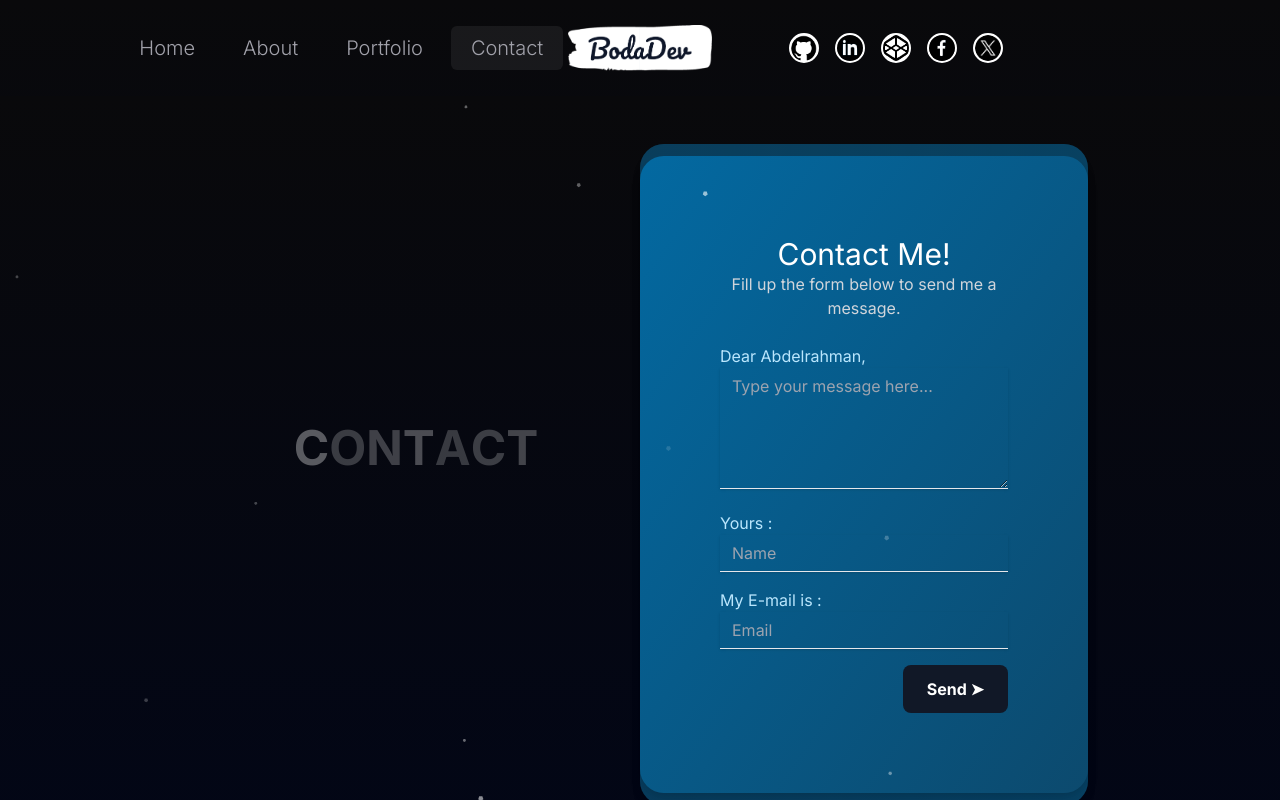
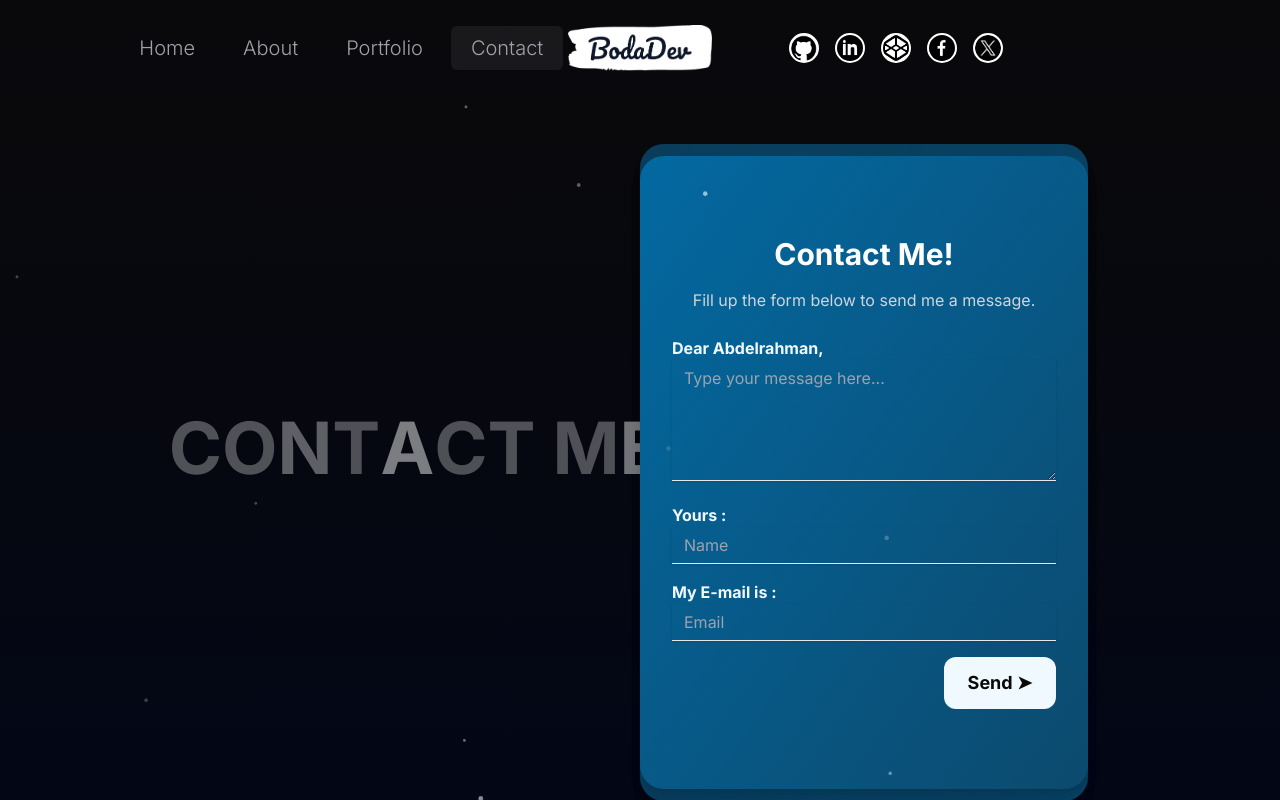
Before and after one commit to ar-refai/js-react-next-portfolio-, a Next.js app: page /contact in a window 1280 px wide. Built offline with nearby package versions, Linux system fonts and the light colour scheme.

Commit message:
final touch

```diff
--- a/src/app/about/page.jsx
+++ b/src/app/about/page.jsx
@@ -224,31 +224,31 @@ const AboutPage = () => {
                   {/* JOB#1 */}
                   <div>
                     {/* JOB TITLE */}
-                    <div className="bg-white p-3 font-semiBold rounded-b-lg rounded-s-lg w-fit">Full Stack Web Developer</div>
+                    <div className="bg-white p-3 font-semiBold text-md md:text-lg rounded-b-lg rounded-s-lg w-fit">Full Stack Web Developer</div>
                     {/* JOB DESC */}
-                    <div className="p-3 text-sm text-white  italic">Juncky Coders, a Local tech firm in Suez that specializes in providing a range of online services to users specially web projects. It was my first job in tech field ever! </div>
+                    <div className="p-3 text-[12px] md:text-sm text-white italic">Juncky Coders, a Local tech firm in Suez that specializes in providing a range of online services to users specially web projects. It was my first job in tech field ever! </div>
                     {/* JOB DATE */}
-                    <div className="p-3 text-sky-400 text-sm font-semiBold">
+                    <div className="p-3 text-sky-400 text-[12px] md:text-sm font-semiBold">
                       2018 {'-->'} 2020 (2 years)
 
                     </div>
                     {/* COMPANY NAME */}
-                    <div className="p-1 rounded bg-white text-sm font-semiBold w-fit">Junkey Coders</div>
+                    <div className="p-1 rounded bg-white text-[12px] md:text-sm font-semiBold w-fit">Junkey Coders</div>
                   </div>
                   {/* JOB#2 */}
                   {/* JOB TITLE */}
                   <div className="pt-48 pb-20">
-                    <div className="bg-white  p-3 font-semiBold rounded-b-lg rounded-s-lg w-fit">Front End Web Developer <span className='text-sky-400'>
+                    <div className="bg-white  p-3 font-semiBold text-md md:text-lg rounded-b-lg rounded-s-lg w-fit">Front End Web Developer <span className='text-sky-400'>
                     (freelancer)</span>
                       </div>
                     {/* JOB DESC */}
-                    <div className="p-3 text-sm text-white italic">Worked as a freelancer on several websites and fixed alot of bugs in design and delivered very good services to my clients. </div>
+                    <div className="p-3 text-[12px] md:text-sm text-white italic">Worked as a freelancer on several websites and fixed alot of bugs in design and delivered very good services to my clients. </div>
                     {/* JOB DATE */}
-                    <div className="p-3 text-sky-400 text-sm font-semiBold">
+                    <div className="p-3 text-sky-400 text-[12px] md:text-sm font-semiBold">
                     2020 {'-->'} 2022 (2 years)
                     </div>
                     {/* COMPANY NAME */}
-                    <div className="p-1 rounded bg-white text-sm font-semiBold w-fit mb-96">Fiverr inc</div>
+                    <div className="p-1 rounded bg-white text-[12px] md:text-sm font-semiBold w-fit mb-96">Fiverr inc</div>
                   </div>
                 </motion.div>
                 {/* CENTER */}
@@ -265,15 +265,15 @@ const AboutPage = () => {
                 <motion.div className="w-1/3 " initial={{ x: '300px' }} animate={isSkillRefInView ? { x: 0 } : {}} transition={{ delay: 0.5 }}>
                   <div className="pt-48">
                     {/* JOB TITLE */}
-                    <div className="bg-white  p-3 font-semiBold rounded-b-lg rounded-e-lg w-fit">DB Administrator and Web Developer</div>
+                    <div className="bg-white  p-3 font-semiBold text-md md:text-lg rounded-b-lg rounded-e-lg w-fit">DB Administrator and Web Developer</div>
                     {/* JOB DESC */}
-                    <div className="p-3 text-sm text-white italic">I was A DB administrator and created some web applications using react js , next js sanity cms , php , laravel and my SQL using alot of third parties , tools and APIs. </div>
+                    <div className="p-3 text-[12px] md:text-sm text-white italic">I was A DB administrator and created some web applications using react js , next js sanity cms , php , laravel and my SQL using alot of third parties , tools and APIs. </div>
                     {/* JOB DATE */}
-                    <div className="p-3 text-sky-400 text-sm font-semiBold">
+                    <div className="p-3 text-sky-400 text-[12px] md:text-sm font-semiBold">
                       2022 {'-->'} 2024
                     </div>
                     {/* COMPANY NAME */}
-                    <div className="p-1 rounded bg-white text-sm font-semiBold w-fit">Egyptian Army</div>
+                    <div className="p-1 rounded bg-white text-[12px] md:text-sm font-semiBold w-fit">Egyptian Army</div>
                   </div>
                 </motion.div>
 
--- a/src/app/contact/page.jsx
+++ b/src/app/contact/page.jsx
@@ -8,7 +8,7 @@ import emailjs from '@emailjs/browser';
 
 const ContactPage = () => {
   // INTRO TEXT
-  const TEXT = "CONTACT";
+  const TEXT = "CONTACT ME";
   // SUCCESS ERROR MESSAGES
   const [success, setSuccess] = useState(false);
   const [error, setError] = useState(false);
@@ -46,35 +46,35 @@ const ContactPage = () => {
     >
       <div className="h-full flex flex-col lg:flex-row px-4 sm:px-8 md:px-12 lg:px-20 xl:px-48">
         {/* TEXT CONTAINER  */}
-        <div className="h-1/6 lg:h-[calc(100vh-96px)] lg:w-1/2 text-5xl font-bold flex items-center justify-center text-center">
+        <div className="h-1/6 lg:h-[calc(100vh-96px)] lg:w-1/2 text-4xl md:text-7xl font-bold flex items-center justify-center text-center">
           {TEXT.split('').map((letter, i) => (
             <motion.span
-              initial={{ opacity: [0.4, 1] }}
-              animate={{ opacity: 0.2 }}
-              transition={{ duration: 1, repeat: Infinity, type: 'spring', stiffness: 100, damping: 48, delay: i * 0.5 }}
+            initial ={{opacity:[0.5,1]}}
+            animate={{opacity:0.3}}
+            transition={{duration:1 ,repeat:Infinity , type: 'spring', stiffness: 80, damping:12 ,delay:i*0.5}}
               key={i}>
-              {letter}
+              {letter === ' ' ? '\u00A0' : letter}
             </motion.span>
           ))}
         </div>
         {/* FORM CONTAINER */}
-        <div className="h-5/6 lg:h-full lg:w-1/2 bg-">
+        <div className="h-5/6 lg:h-full lg:w-1/2 scale-[0.8] md:scale-100">
           <motion.div>
-            <div className="py-6 flex flex-col justify-center sm:py-12">
-              <div className="relative group py-3 sm:max-w-xl sm:mx-auto">
+            <div className="py-6 flex flex-col justify-center sm:py-12 ">
+              <div className="relative group py-3 sm:max-w-xl sm:mx-auto ">
                 {/* THE UNDER CARD #1 */}
                 <motion.div
-                  className="absolute inset-0 bg-gradient-to-r from-sky-800 opacity-50 to-sky-900 shadow-lg transform group-hover:rotate-6  rounded-lg sm:rounded-3xl duration-200 ease-out transition-all">
+                  className="absolute px-2 inset-0 bg-gradient-to-r from-sky-800 opacity-50 to-sky-900 shadow-lg transform group-hover:rotate-6  rounded-lg sm:rounded-3xl duration-200 ease-out transition-all">
                 </motion.div>
                 {/* THE UNDER CARD #2 */}
                 <motion.div
-                  className="absolute inset-0 bg-gradient-to-r from-sky-900 opacity-50 to-sky-800 shadow-lg transform group-hover:rotate-12 rounded-lg sm:rounded-3xl duration-200 ease-out transition-all">
+                  className="absolute px-2 inset-0 bg-gradient-to-r from-sky-900 opacity-50 to-sky-800 shadow-lg transform group-hover:rotate-12 rounded-lg sm:rounded-3xl duration-200 ease-out transition-all">
                 </motion.div>
                 {/* THE UPPER CARD */}
-                <motion.div className="text-white relative px-4 py-10 bg-gradient-to-br from-sky-700 to-sky-900 shadow-lg rounded-lg sm:rounded-3xl sm:p-20 duration-200 ease-out transition-all group-hover:rotate-2">
+                <motion.div className="text-white px-6 md:px-8 relative py-10 bg-gradient-to-br from-sky-700 to-sky-900 shadow-lg rounded-lg sm:rounded-3xl sm:p-20 duration-200 ease-out transition-all group-hover:rotate-2">
 
                   <div className="text-center pb-6">
-                    <h1 className="text-3xl">Contact Me!</h1>
+                    <h1 className="text-3xl font-bold mb-4">Contact Me!</h1>
 
                     <p className="text-gray-300">
                       Fill up the form below to send me a message.
@@ -82,18 +82,18 @@ const ContactPage = () => {
                   </div>
 
                   <form ref={form} onSubmit={sendEmail}>
-                    <label className="font-semiBold text-sky-200" htmlFor="msg"> Dear Abdelrahman, </label>
+                    <label className="font-semiBold text-sky-50  font-bold" htmlFor="msg"> Dear Abdelrahman, </label>
                     <textarea id='msg'
                       className="shadow mb-4 min-h-0 appearance-none  bg-transparent border-b h-64 w-full py-2 px-3 text-gray-100 leading-tight focus:outline-none focus:border-sky-200 transition-all ease-out duration-200"
                       type="text" placeholder="Type your message here..." name="user-message" style={{height: 121}}></textarea>
 
-                    <label className="font-semiBold text-sky-200" htmlFor="name">Yours : </label>
+                    <label className="font-semiBold text-sky-50  font-bold" htmlFor="name">Yours : </label>
 
                     <input id='name'
                       className="shadow mb-4 appearance-none bg-transparent border-b w-full py-2 px-3 text-gray-100 leading-tight focus:outline-none focus:border-sky-400 transition-all ease-out duration-200"
                       type="text" placeholder="Name" name="user-name" />
 
-                      <label className="font-semiBold text-sky-200" htmlFor="email">My E-mail is : </label>
+                      <label className="font-semiBold text-sky-50  font-bold" htmlFor="email">My E-mail is : </label>
                     <input id="email"
                       className="shadow mb-4 appearance-none bg-transparent border-b w-full py-2 px-3 text-gray-100 leading-tight focus:outline-none focus:border-sky-400 transition-all ease-out duration-200"
                       type="email" placeholder="Email" name="user-email" />
@@ -103,10 +103,10 @@ const ContactPage = () => {
                     {error && <span className=' text-red-400'>Something went wrong.</span>}
 
                     <div className="flex justify-end cursor">
-                      <div class="relative inline-flex group/inner">
+                      <div className="relative inline-flex group/inner">
                         <Button
                           type='submit'
-                          class="relative inline-flex items-center justify-center cursor-pointer px-6 py-3 text-lg font-bold text-stone-950 transition-all bg-sky-50 font-pj rounded-xl focus:outline-none focus:ring-2 focus:ring-offset-2 z-20 ring-stone-950  y-950 hover:shadow-xl focus:scale-90 hover:translate-x-2"
+                          className="relative inline-flex items-center justify-center cursor-pointer px-6 py-3 text-lg font-bold text-stone-950 transition-all bg-sky-50 font-pj rounded-xl focus:outline-none focus:ring-2 focus:ring-offset-2 z-20 ring-stone-950  y-950 hover:shadow-xl focus:scale-90 hover:translate-x-2"
                           >
                           Send ➤
                           </Button>
--- a/src/app/portfolio/page.jsx
+++ b/src/app/portfolio/page.jsx
@@ -76,7 +76,7 @@ const PortfolioPage = () => {
         <div className="w-screen h-[600vh] relative" ref={ref}>
           {/* INTRO DIV */}
           <div className="flex flex-col">
-            <div className="h-[calc(100vh-96px)] flex flex-col gap-2 items-center justify-center text-5xl md:text-8xl font-bold text-center">
+            <div className="h-[calc(100vh-96px)] flex flex-col gap-2 items-center justify-center text-[40px] text-4xl md:text-7xl font-bold text-center">
               <div>
               {TEXT.split('').map((letter,i)=> (
             <motion.span
```
Also changed, not shown: src/app/page.js (+19 -13 lines).
